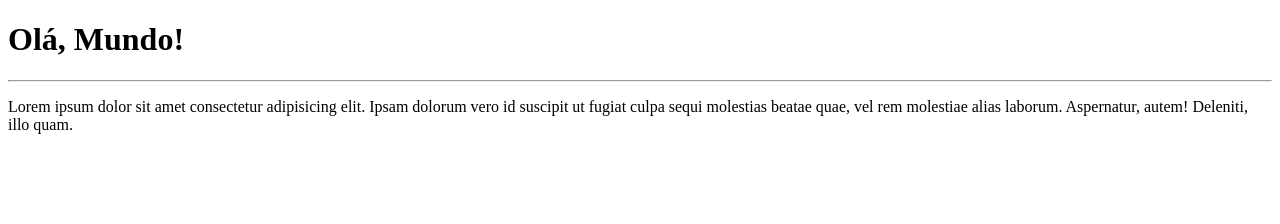
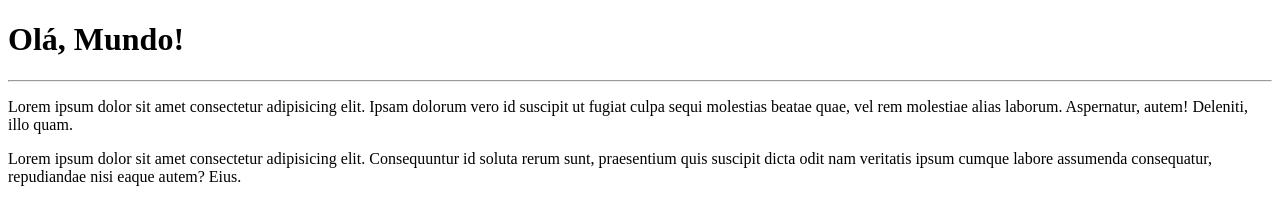
Before and after one commit to Ninoterra/Ola-Mundo, a plain HTML site: page site-exemplo/Index.html in a window 1280 px wide. Drawn offline with Linux system fonts and the light colour scheme.

Commit message:
adicionei

```diff
--- a/site-exemplo/Index.html
+++ b/site-exemplo/Index.html
@@ -9,5 +9,7 @@
     <h1>Olá, Mundo!</h1>
     <hr>
     <p>Lorem ipsum dolor sit amet consectetur adipisicing elit. Ipsam dolorum vero id suscipit ut fugiat culpa sequi molestias beatae quae, vel rem molestiae alias laborum. Aspernatur, autem! Deleniti, illo quam.</p>
+    Lorem ipsum dolor sit amet consectetur adipisicing elit. Consequuntur id soluta rerum sunt, praesentium quis suscipit dicta odit nam veritatis ipsum cumque labore assumenda consequatur, repudiandae nisi eaque autem? Eius.
+
 </body>
 </html>
```
